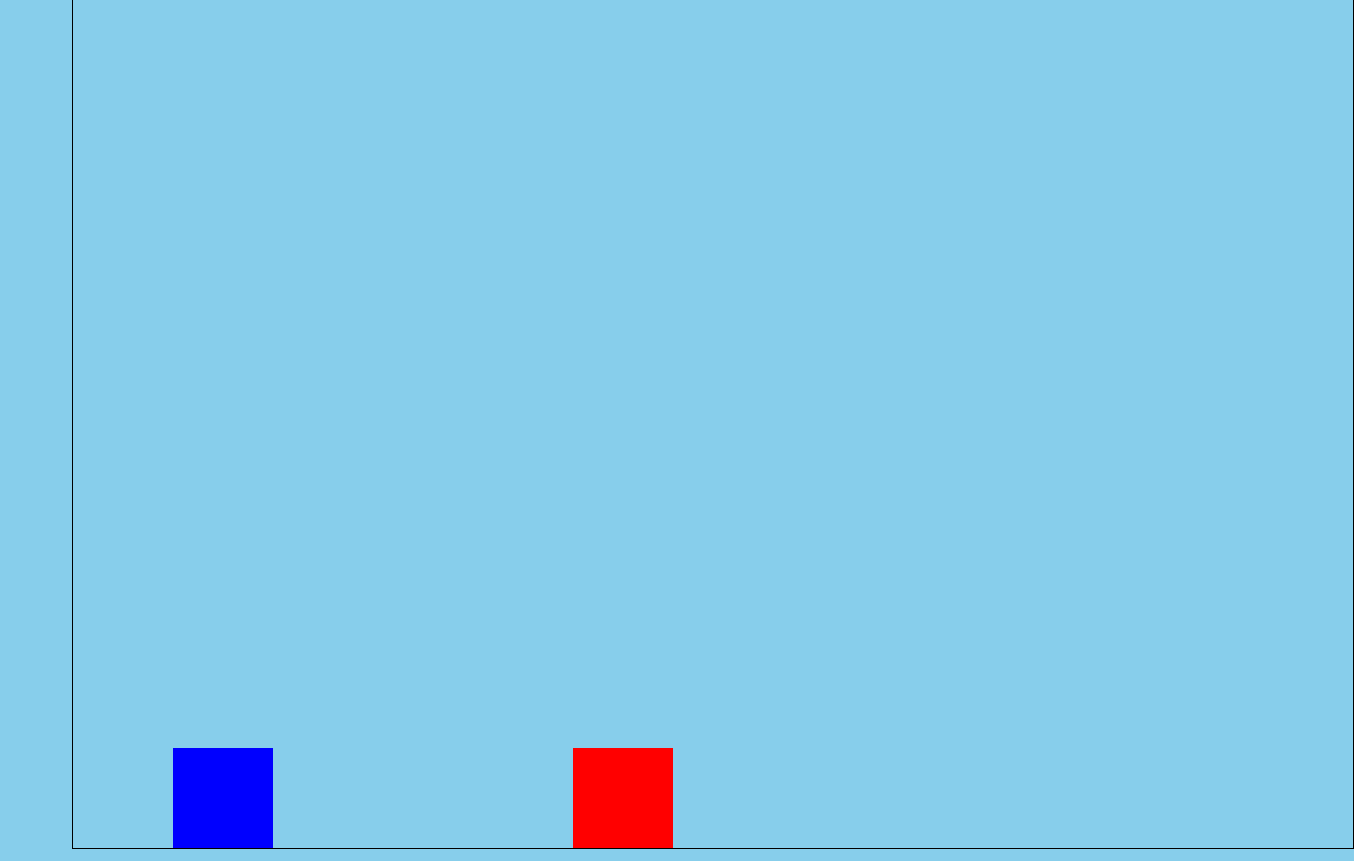
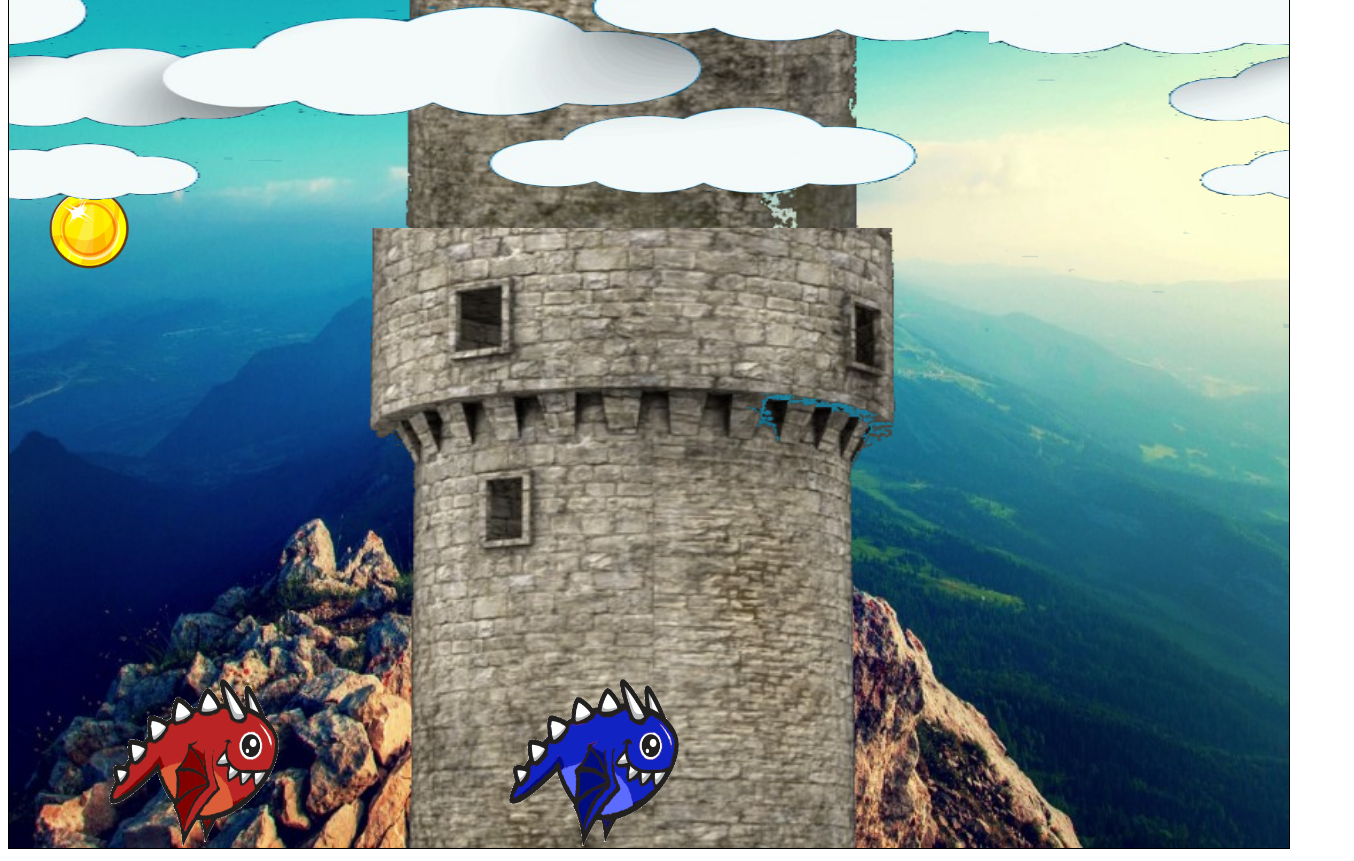
Before and after one commit to ZagZ/juegoIronhack, a plain HTML site: page index.html in a window 1280 px wide. Shown: the part 81-942 px from the top of the page, 1354 px wide, since content can reach past the window. Drawn offline with Linux system fonts and the light colour scheme; animation ran at ten frames a second.

Commit message:
segundo commit

```diff
--- a/index.html
+++ b/index.html
@@ -4,11 +4,10 @@
     <meta charset="UTF-8">
     <meta name="viewport" content="width=device-width, initial-scale=1.0">
     <meta http-equiv="X-UA-Compatible" content="ie=edge">
-    <title>JAG</title>
+    <title>RAMON</title>
     <link rel="stylesheet" href="styles.css">
 </head>
 <body>
-<h1>JAG</h1>
 <div><canvas id="canvas" width="1280" height="920"></canvas></div>
 
    <script src="main.js"></script>
--- a/main.js
+++ b/main.js
@@ -8,11 +8,23 @@ var ctx = canvas.getContext("2d")
 var interval
 var frames = 0
 var images = {
-
+    bg: "./images/50d.jpg",
+    tower: "./images/_D.png",
+    dragonRojoRight: "./images/dragon-sprite(rojoBase).png",
+    dragonRojoLeft: "./images/dragon-sprite(soloBaseLeft).png",
+    dragonAzulRight: "./images/dragon-sprite(blueBase).png",
+    dragonAzulLeft: "./images/dragon-sprite(blueBaseLeft).png",
+    nubes: "./images/nubes.png",
 }
 var friction = 0.98
 var gravity = 0.98
 var keys = []
+var coins = {
+    frontCoin: "./images/CoinFront.png",
+    coin2fase: "./images/Coin2fase.png",
+    coin3fase: "./images/Coin3fase.png",
+    coin4fase: "./images/Coin4fase.png",
+}
 
 //CLASES
 
@@ -29,12 +41,18 @@ function start() {
 }
 
 function update() {
+
+    frames++
+
+    ctx.clearRect(0, 0, canvas.width, canvas.height)
+    board.draw()
+    tower.draw()
     movementCharacter()
-    frames++
-    console.log(frames)
-    ctx.clearRect(0, 0, canvas.width, canvas.height)
     player1.draw()
     player2.draw()
+    coins.draw()
+    nubes.draw()
+
 }
 
 function gameOver() { }
@@ -47,31 +65,36 @@ function gameOver() { }
 
 function movementCharacter() {
 
-
     if (keys[39]) {
-        this.console.log("derecha")
+        console.log("derecha")
         if (player1.velX < player1.speed) {
             player1.velX++
         }
 
-        player1.x += player1.velX;
-        player1.velX *= friction;
+        player1.velX *= friction
+        player1.x += player1.velX
 
         if (player1.x >= canvas.width - player1.width) {
             player1.x = canvas.width - player1.width
         }
+        player1.image.src = images.dragonRojoRight
+
 
     }
     if (keys[37]) {
-        this.console.log("izquierda")
+        console.log("izquierda")
         if (player1.velX > player1.speed) {
             player1.velX--
         }
-        player1.x += player1.velX;
+
         player1.velX *= friction;
+        player1.x -= player1.velX;
+
         if (player1.x <= 0) {
             player1.x = 0
         }
+        player1.image.src = images.dragonRojoLeft
+
     }
     if (keys[38]) {
         console.log("arriba")
@@ -79,6 +102,8 @@ function movementCharacter() {
         if (player1.y <= 0) {
             player1.y = 0
         }
+
+
     }
     if (keys[68]) {
         console.log("derecha2")
@@ -88,26 +113,37 @@ function movementCharacter() {
 
         player2.velX *= friction
         player2.x += player2.velX
+
         if (player2.x >= canvas.width - player2.width) {
             player2.x = canvas.width - player2.width
         }
+        player2.image.src = images.dragonAzulRight
+
     }
     if (keys[65]) {
         this.console.log("izquierda2")
-        player2.x -= 20
+        if (player2.velX > player2.speed) {
+            player2.velX--
+        }
+
+        player2.velX *= friction;
+        player2.x -= player2.velX;
+
         if (player2.x <= 0) {
             player2.x = 0
         }
+        player2.image.src = images.dragonAzulLeft
+
     }
     if (keys[87]) {
         console.log("arriba2")
         player2.y -= 20
         if (player2.y <= 0) {
             player2.y = 0
+
         }
+
     }
-
-
 }
 
 document.body.addEventListener("keydown", function (e) {
@@ -123,41 +159,102 @@ function Board() {
     this.y = 0
     this.width = canvas.width
     this.height = canvas.height
-    /*     //this.image = new Image()
-        //this.image.src = images.bg
-        //this.image.onload = ()=>this.draw()
-        //this.draw = function () {
-            this.x--
-            if (this.x < -this.width) this.x = 0
-            ctx.drawImage(this.image, this.x, this.y, this.width, this.height)
-            ctx.drawImage(this.image, this.x + this.width, this.y, this.width, this.height)
-        }
+    this.image = new Image()
+    this.image.src = images.bg
+    this.image.onload = () => this.draw()
+    this.draw = function () {
+        ctx.drawImage(this.image, this.x, this.y, this.width, this.height)
+    }
+}
 
-        //this.drawScore = function () {
-            ctx.font = "bold 24px Avenir"
-            ctx.fillText("Score: " + Math.floor(frames / 60), 50, 50)
-        } */
+function Tower() {
+    this.x = 0
+    this.y = 0
+    this.width = canvas.width
+    this.height = canvas.height
+    this.image = new Image()
+    this.image.src = images.tower
+    this.image.onload = () => this.draw()
+    this.draw = function () {
+        this.y++
+        ctx.drawImage(this.image, this.x, this.y, this.width, this.height)
+        ctx.drawImage(this.image, this.x, this.y - this.height, this.width, this.height)
+        if (this.y + this.height > 2 * canvas.height) this.y = 0
+    }
+}
+
+function Nubes() {
+    this.x = 0
+    this.y = 0
+    this.width = canvas.width
+    this.height = canvas.height / 2
+    this.image = new Image()
+    this.image.src = images.nubes
+    this.image.onload = () => this.draw()
+    this.draw = function () {
+        this.x--
+        if (this.x < -this.width) this.x = 0
+        ctx.drawImage(this.image, this.x, this.y, this.width, this.height)
+        ctx.drawImage(this.image, this.x + this.width, this.y, this.width, this.height)
+    }
+}
+
+function Coins() {
+    this.x = 30
+    this.y = 250
+    this.width = 100
+    this.height = 100
+    this.image = new Image()
+    this.image.src = coins.frontCoin
+    this.image.onload = () => this.draw()
+    this.draw = function () {
+
+        ctx.drawImage(this.image, this.x, this.y, this.width, this.height)
+    }
 }
 
 
+
+/* function rotateCoin(frames) {
+    coins.draw()
+    console.log(frames)
+    if (frames % 4 === 1) {
+        coins.image.src = coins.frontCoin
+        coins.draw()
+    }
+    if (frames % 4 === 2) {
+        coins.image.src = coins.coin2fase
+        return coins.draw()
+    }
+    if (frames % 4 === 3) {
+        coins.image.src = coins.coin3fase
+        return coins.draw()
+    }
+    if (frames % 4 === 0) {
+        coins.image.src = coins.coin4fase
+        return coins.draw()
+    }
+} */
 
 
 function Player() {
 
     this.x = 100
     this.y = 100
-    this.width = 100
-    this.height = 100
+    this.width = 170
+    this.height = 170
     this.speed = 100
     this.velX = 0
     this.velY = 0
     this.jumping = false
     this.jumStrenght = 5
     this.ground = true
+    this.image = new Image()
+    this.image.src = images.dragonRojoRight
+    this.image.onload = () => this.draw()
     this.draw = function () {
         this.boundaries()
-        ctx.fillStyle = "blue"
-        ctx.fillRect(this.x, this.y, this.width, this.height)
+        ctx.drawImage(this.image, this.x, this.y, this.width, this.height)
     }
     this.boundaries = function () {
         if (this.y + this.height > canvas.height - 10) {
@@ -175,10 +272,12 @@ function Player2() {
     Player.call(this)
     this.x = 500
     this.y = 100
+    this.image = new Image()
+    this.image.src = images.dragonAzulRight
+    this.image.onload = () => this.draw()
     this.draw = function () {
         this.boundaries()
-        ctx.fillStyle = "red"
-        ctx.fillRect(this.x, this.y, this.width, this.height)
+        ctx.drawImage(this.image, this.x, this.y, this.width, this.height)
     }
     this.boundaries = function () {
         if (this.y + this.height > canvas.height - 10) {
@@ -193,6 +292,10 @@ function Player2() {
 
 }
 
+var board = new Board()
+var tower = new Tower()
+var nubes = new Nubes()
+var coins = new Coins()
 var player1 = new Player()
 var player2 = new Player2()
 
--- a/styles.css
+++ b/styles.css
@@ -1,10 +1,5 @@
-body{
-    background-color: skyblue;
-    display: flex;
-}
 
 div{
-    display: flex;
     justify-content: center;
 }
 
```
Also changed, not shown: images/50d.jpg (added), images/Coin2fase.png (added), images/Coin3fase.png (added), images/Coin4fase.png (added), images/CoinFront.png (added), images/_D.png (added), images/dragon-sprite(blueBase).png (added), images/dragon-sprite(blueBaseLeft).png (added), images/dragon-sprite(rojoBase).png (added), images/dragon-sprite(solo).png (added), images/dragon-sprite(soloBaseLeft).png (added), images/dragon-sprite.png (added), images/nubes.png (added).
